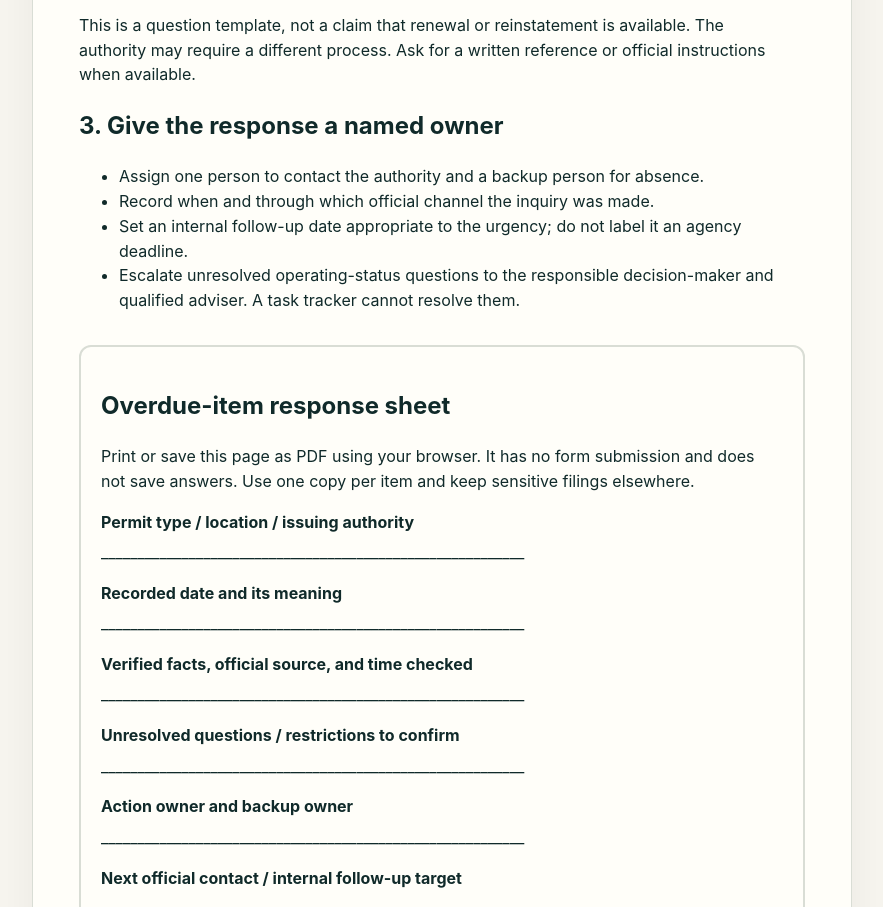
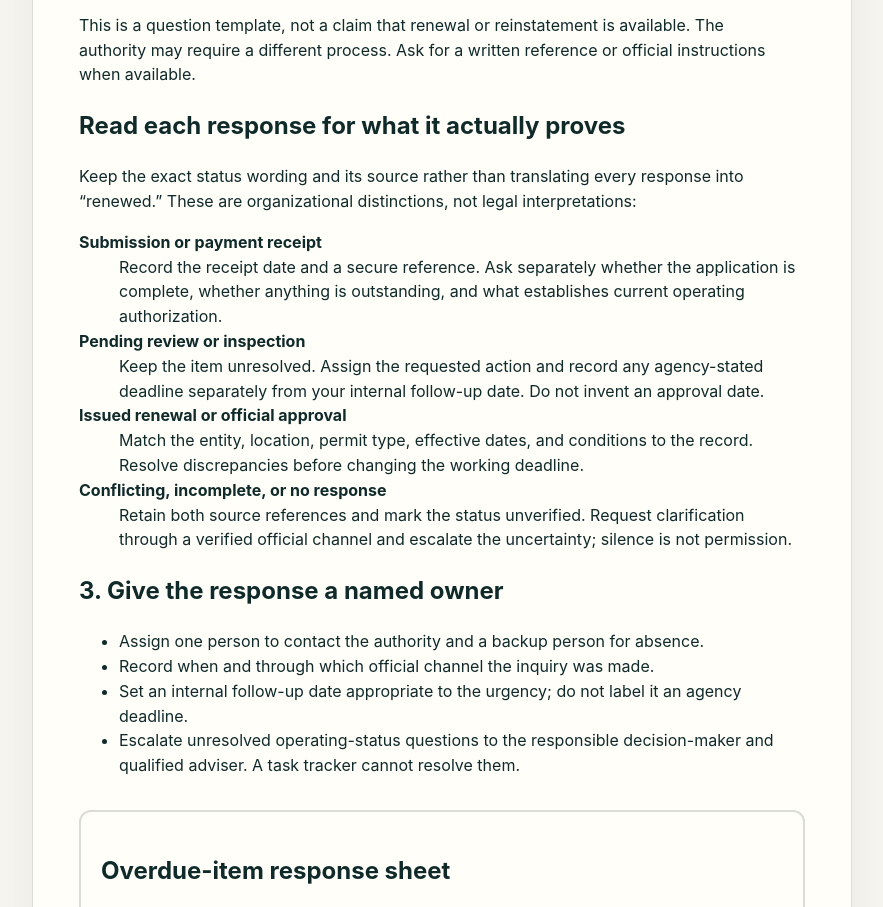
Before and after one commit to helpinghandschitown-netizen/permitkeep, a website: page overdue-permit-response-checklist.html in a window 1280 px wide. Shown: the part 1304-2211 px from the top of the page, without its empty margins (198-1081 px from the left). Drawn offline with Linux system fonts and the light colour scheme.

Commit message:
docs: clarify overdue permit evidence and escalation

```diff
--- a/overdue-permit-response-checklist.html
+++ b/overdue-permit-response-checklist.html
@@ -25,6 +25,14 @@
     <p>Use contact details obtained independently from the issuing authority's official site or verified documents, not an unsolicited renewal message. Send sensitive identifiers or filings only through the authority's approved channel.</p>
     <blockquote><p>We are checking the current status of our [permit type] for [location]. Our records show [date and what that date represents]. Please confirm the current status, any operating restrictions, the required next steps, and the official process for renewal or reinstatement. If an application is pending, what evidence confirms receipt, completeness, and any authorization during review?</p></blockquote>
     <p>This is a question template, not a claim that renewal or reinstatement is available. The authority may require a different process. Ask for a written reference or official instructions when available.</p>
+    <h2>Read each response for what it actually proves</h2>
+    <p>Keep the exact status wording and its source rather than translating every response into “renewed.” These are organizational distinctions, not legal interpretations:</p>
+    <dl>
+      <dt><strong>Submission or payment receipt</strong></dt><dd>Record the receipt date and a secure reference. Ask separately whether the application is complete, whether anything is outstanding, and what establishes current operating authorization.</dd>
+      <dt><strong>Pending review or inspection</strong></dt><dd>Keep the item unresolved. Assign the requested action and record any agency-stated deadline separately from your internal follow-up date. Do not invent an approval date.</dd>
+      <dt><strong>Issued renewal or official approval</strong></dt><dd>Match the entity, location, permit type, effective dates, and conditions to the record. Resolve discrepancies before changing the working deadline.</dd>
+      <dt><strong>Conflicting, incomplete, or no response</strong></dt><dd>Retain both source references and mark the status unverified. Request clarification through a verified official channel and escalate the uncertainty; silence is not permission.</dd>
+    </dl>
     <h2>3. Give the response a named owner</h2>
     <ul><li>Assign one person to contact the authority and a backup person for absence.</li><li>Record when and through which official channel the inquiry was made.</li><li>Set an internal follow-up date appropriate to the urgency; do not label it an agency deadline.</li><li>Escalate unresolved operating-status questions to the responsible decision-maker and qualified adviser. A task tracker cannot resolve them.</li></ul>
     <section class="review-sheet" aria-labelledby="response-sheet">
```
